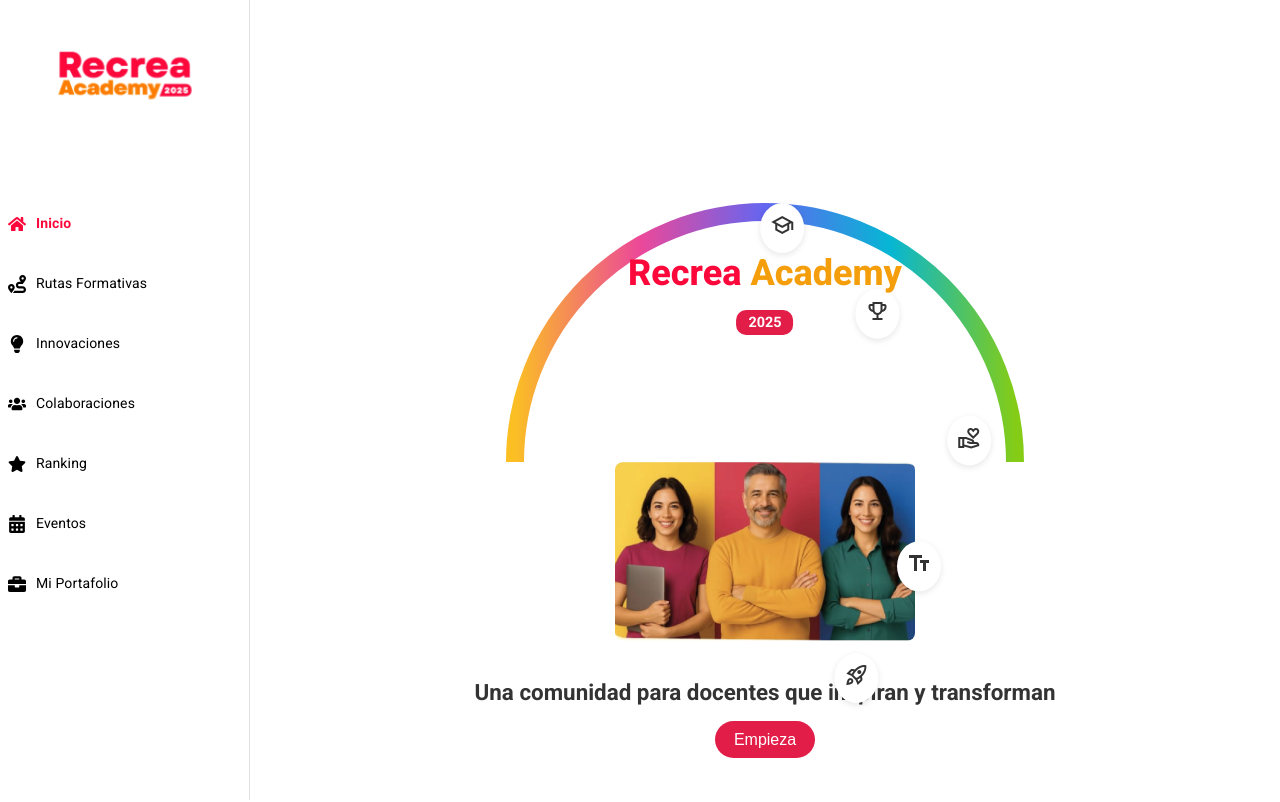
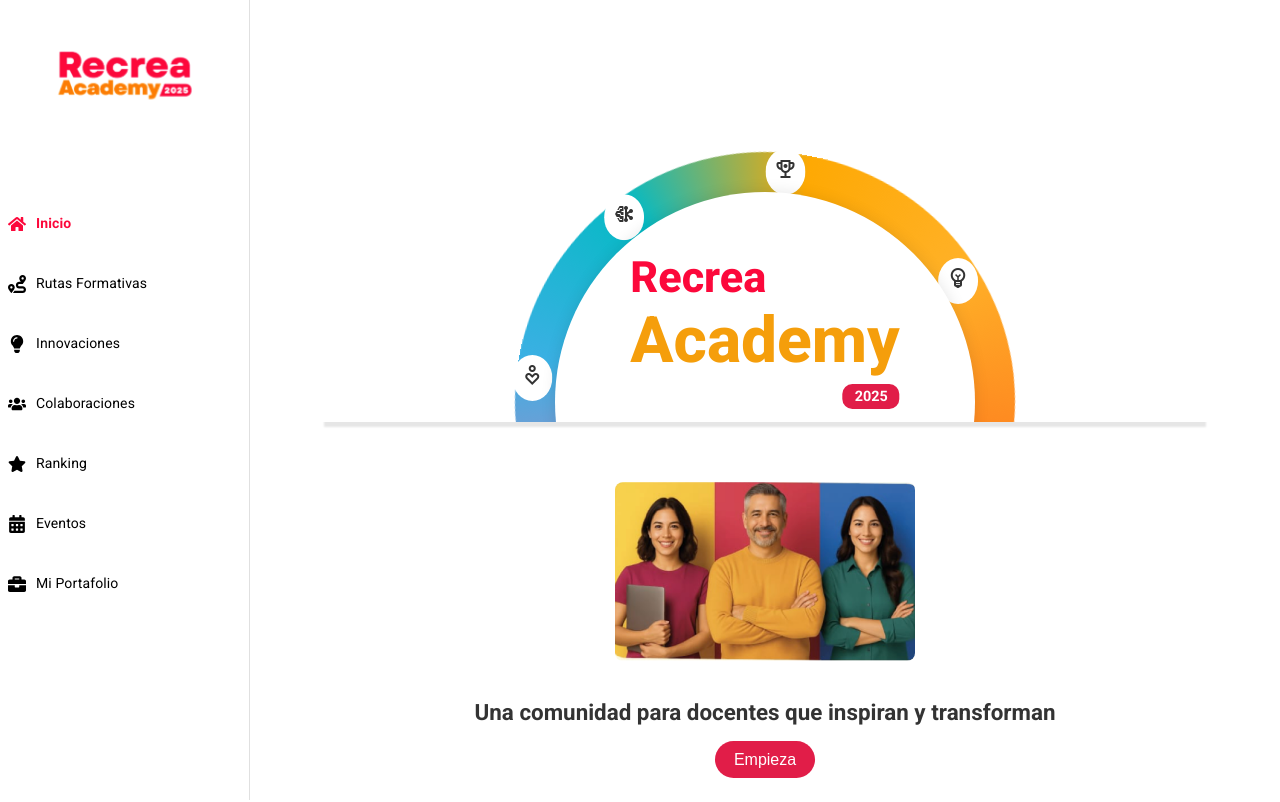
Before and after one commit to aleyrasg/RecreaAcademy, a React (Vite) app in the folder recreaacademy/: page / in a window 1280 px wide. Shown: the top 802 px of the page. Built offline with nearby package versions, Linux system fonts and the light colour scheme.

Commit message:
Fix para el arco

```diff
--- a/recreaacademy/src/components/ArcoRecrea/ArcoRecrea.css
+++ b/recreaacademy/src/components/ArcoRecrea/ArcoRecrea.css
@@ -1,3 +1,11 @@
+.cointainer {
+  width: 100%;
+  height: 310px;
+  overflow-y: hidden;
+  margin-bottom: 60px;
+  box-shadow: 0 7px 2px -2px rgb(230, 230, 230);
+}
+
 .arco-container {
   position: relative;
   width: 700px;
@@ -35,15 +43,34 @@
 }
 
 /* Posiciones ajustadas para nuevo arco */
-  .icono-0 { top: 270px; left: 100px; }
-  .icono-1 { top: 190px; left: 200px; }
-  .icono-2 { top: 120px; left: 340px; }
-  .icono-3 { top: 190px; right: 200px; }
-  .icono-4 { top: 270px; right: 100px; }
+.icono-0 {
+  top: 270px;
+  left: 100px;
+}
+
+.icono-1 {
+  top: 190px;
+  left: 200px;
+}
+
+.icono-2 {
+  top: 120px;
+  left: 340px;
+}
+
+.icono-3 {
+  top: 190px;
+  right: 200px;
+}
+
+.icono-4 {
+  top: 270px;
+  right: 100px;
+}
 
 .texto-centro-arco {
   position: absolute;
-    top: 140px;
+  top: -50px;
   left: 50%;
   transform: translateX(-50%);
   text-align: center;
@@ -51,16 +78,24 @@
 }
 
 .texto-centro-arco h1 {
-    font-size: 2.4rem;
+  font-size: 2.7rem !important;
   font-weight: bold;
   margin: 0;
   color: #e11d48;
+  margin-bottom: 0 !important;
 }
 
 .texto-centro-arco h1 span {
+  font-size: 4rem !important;
+  margin-top: 0 !important;
   color: #f59e0b;
 }
 
+.anio-container {
+  display: flex;
+  justify-content: end;
+  width: 100%;
+}
 .anio {
   font-size: 0.9rem;
   font-weight: bold;
@@ -70,14 +105,25 @@
   padding: 4px 12px;
   display: inline-block;
   margin-top: 6px;
+  align-self: right;
 }
 
 @keyframes rotate-circle {
-    from { transform: rotate(0deg); }
-    to   { transform: rotate(360deg); }
+  from {
+    transform: rotate(0deg);
+  }
+
+  to {
+    transform: rotate(360deg);
+  }
 }
 
 @keyframes rotate-reverse {
-    from { transform: rotate(0deg); }
-    to   { transform: rotate(-360deg); }
+  from {
+    transform: rotate(0deg);
   }
+
+  to {
+    transform: rotate(-360deg);
+  }
+}
--- a/recreaacademy/src/components/ArcoRecrea/ArcoRecrea.jsx
+++ b/recreaacademy/src/components/ArcoRecrea/ArcoRecrea.jsx
@@ -1,42 +1,56 @@
-import React from 'react';
+import React, { useState } from 'react';
+import Card from '@mui/material/Card';
+import '../../pages/RutasFormativas/RutasFormativas.css'
 import './ArcoRecrea.css';
 
-const iconos = ['school', 'emoji_events', 'volunteer_activism', 'text_fields', 'rocket_launch'];
+const iconos = [
+  { icon: "local_library", title: "Biblioteca", description: "Accede a contenido educativo digital" },
+  { icon: "school", title: "Escuela", description: "Formación continua para docentes" },
+  { icon: "model_training", title: "Entrenamiento", description: "Capacitación práctica en nuevas tecnologías" },
+  { icon: "labs", title: "Laboratorio", description: "Espacios para experimentar e innovar" },
+  { icon: "digital_wellbeing", title: "Bienestar Digital", description: "Equilibrio y salud en el entorno digital" },
+  { icon: "network_intel_node", title: "Redes", description: "Conecta con otros docentes y comparte" },
+  { icon: "rewarded_ads", title: "Reconocimientos", description: "Premios por participación y logros" },
+  { icon: "emoji_objects", title: "Ideas", description: "Inspírate con buenas prácticas educativas" },
+];
 
-const ArcoRecrea = () => {
+
+const ArcoRecrea = ({ children, displayHalf = false, isOnClickDisabled = false }) => {
+  const [selectedIndex, setSelectedIndex] = useState(null);
   return (
-    <div className="arco-container">
-      <svg viewBox="0 0 700 350" className="arco-svg">
-        <defs>
-          <linearGradient id="gradienteArco" x1="0%" y1="0%" x2="100%" y2="0%">
-            <stop offset="0%" stopColor="#fbbf24" />
-            <stop offset="25%" stopColor="#ec4899" />
-            <stop offset="50%" stopColor="#6366f1" />
-            <stop offset="75%" stopColor="#06b6d4" />
-            <stop offset="100%" stopColor="#84cc16" />
-          </linearGradient>
-        </defs>
-        <path
-          d="M100,350 A250,250 0 0,1 600,350"
-          stroke="url(#gradienteArco)"
-          strokeWidth="18"
-          fill="none"
-        />
-      </svg>
+      <div className={ displayHalf ? 'cointainer' : ''}>
+        <div className="rotating-circle-container">
+          <div className="rotating-circle">
+            {iconos.map((item, index) => (
+              <div
+                key={index}
+                className={`icon ${selectedIndex === index ? 'active' : ''}`}
+                onClick={() => !isOnClickDisabled && setSelectedIndex(index)}
+              >
+                <span className="material-symbols-outlined">{item.icon}</span>
+              </div>
+            ))}
+          </div>
 
-      <div className="iconos-rotatorios">
-        {iconos.map((icon, i) => (
-          <div key={i} className={`icono icono-${i}`}>
-            <span className="material-symbols-outlined">{icon}</span>
+          <div className="center-circle">
+            <div className={`flip-card ${selectedIndex !== null ? 'flipped' : ''}`}>
+              <div className="flip-card-inner">
+                <div className="flip-card-front">
+                  {children}
+                </div>
+                <div className="flip-card-back">
+                  <Card className="card" sx={{ maxWidth: 300 }}>
+                    <div className="card-content">
+                      <h2>{selectedIndex !== null ? iconos[selectedIndex].title : ''}</h2>
+                      <p>{selectedIndex !== null ? iconos[selectedIndex].description : ''}</p>
+                    </div>
+                  </Card>
+                </div>
+              </div>
+            </div>
           </div>
-        ))}
+        </div>
       </div>
-
-      <div className="texto-centro-arco">
-        <h1>Recrea <span>Academy</span></h1>
-        <p className="anio">2025</p>
-      </div>
-    </div>
   );
 };
 
--- a/recreaacademy/src/pages/Inicio/Home.jsx
+++ b/recreaacademy/src/pages/Inicio/Home.jsx
@@ -26,7 +26,12 @@
   return (
     <LayoutSubmenu>
       <div className="inicio-container">
-        <ArcoRecrea />
+        <ArcoRecrea isOnClickDisabled displayHalf>
+          <div className="texto-centro-arco">
+            <h1>Recrea <span>Academy</span></h1>
+            <div class='anio-container'><p className="anio">2025</p></div>
+          </div>
+        </ArcoRecrea>
 
         <div className="inicio-content">
           <img src={portada} alt="Docentes" className="portada-img" />
--- a/recreaacademy/src/pages/RutasFormativas/RutasFormativas.jsx
+++ b/recreaacademy/src/pages/RutasFormativas/RutasFormativas.jsx
@@ -1,21 +1,10 @@
-import React, { useState } from "react";
+import React from "react";
 import Layout from "../../components/Layout/Layout";
+import ArcoRecrea from '../../components/ArcoRecrea/ArcoRecrea';
 import "./RutasFormativas.css";
 import Card from '@mui/material/Card';
 
-const iconos = [
-  { icon: "local_library", title: "Biblioteca", description: "Accede a contenido educativo digital" },
-  { icon: "school", title: "Escuela", description: "Formación continua para docentes" },
-  { icon: "model_training", title: "Entrenamiento", description: "Capacitación práctica en nuevas tecnologías" },
-  { icon: "labs", title: "Laboratorio", description: "Espacios para experimentar e innovar" },
-  { icon: "digital_wellbeing", title: "Bienestar Digital", description: "Equilibrio y salud en el entorno digital" },
-  { icon: "network_intel_node", title: "Redes", description: "Conecta con otros docentes y comparte" },
-  { icon: "rewarded_ads", title: "Reconocimientos", description: "Premios por participación y logros" },
-  { icon: "emoji_objects", title: "Ideas", description: "Inspírate con buenas prácticas educativas" },
-];
-
 function RutasFormativas() {
-  const [selectedIndex, setSelectedIndex] = useState(null);
 
   return (
     <Layout>
@@ -24,42 +13,14 @@
         <p>¡Conoce cada una de nuestras rutas formativas!</p>
       </div>
 
-      <div className="rotating-circle-container">
-        <div className="rotating-circle">
-          {iconos.map((item, index) => (
-            <div
-              key={index}
-              className={`icon ${selectedIndex === index ? 'active' : ''}`}
-              onClick={() => setSelectedIndex(index)}
-            >
-              <span className="material-symbols-outlined">{item.icon}</span>
-            </div>
-          ))}
-        </div>
-
-        <div className="center-circle">
-          <div className={`flip-card ${selectedIndex !== null ? 'flipped' : ''}`}>
-            <div className="flip-card-inner">
-              <div className="flip-card-front">
-                <Card className="card" sx={{ maxWidth: 300 }}>
-                  <div className="card-content">
-                    <h2>Rutas Formativas</h2>
-                    <p>¡Conoce cada una de nuestras rutas formativas!</p>
-                  </div>
-                </Card>
-              </div>
-              <div className="flip-card-back">
-                <Card className="card" sx={{ maxWidth: 300 }}>
-                  <div className="card-content">
-                    <h2>{selectedIndex !== null ? iconos[selectedIndex].title : ''}</h2>
-                    <p>{selectedIndex !== null ? iconos[selectedIndex].description : ''}</p>
-                  </div>
-                </Card>
-              </div>
-            </div>
+      <ArcoRecrea>
+        <Card className="card" sx={{ maxWidth: 300 }}>
+          <div className="card-content">
+            <h2>Rutas Formativas</h2>
+            <p>¡Conoce cada una de nuestras rutas formativas!</p>
           </div>
-        </div>
-      </div>
+        </Card>
+      </ArcoRecrea>
     </Layout>
   );
 }
```
Lines whose indentation alone changed are shown as unchanged.
